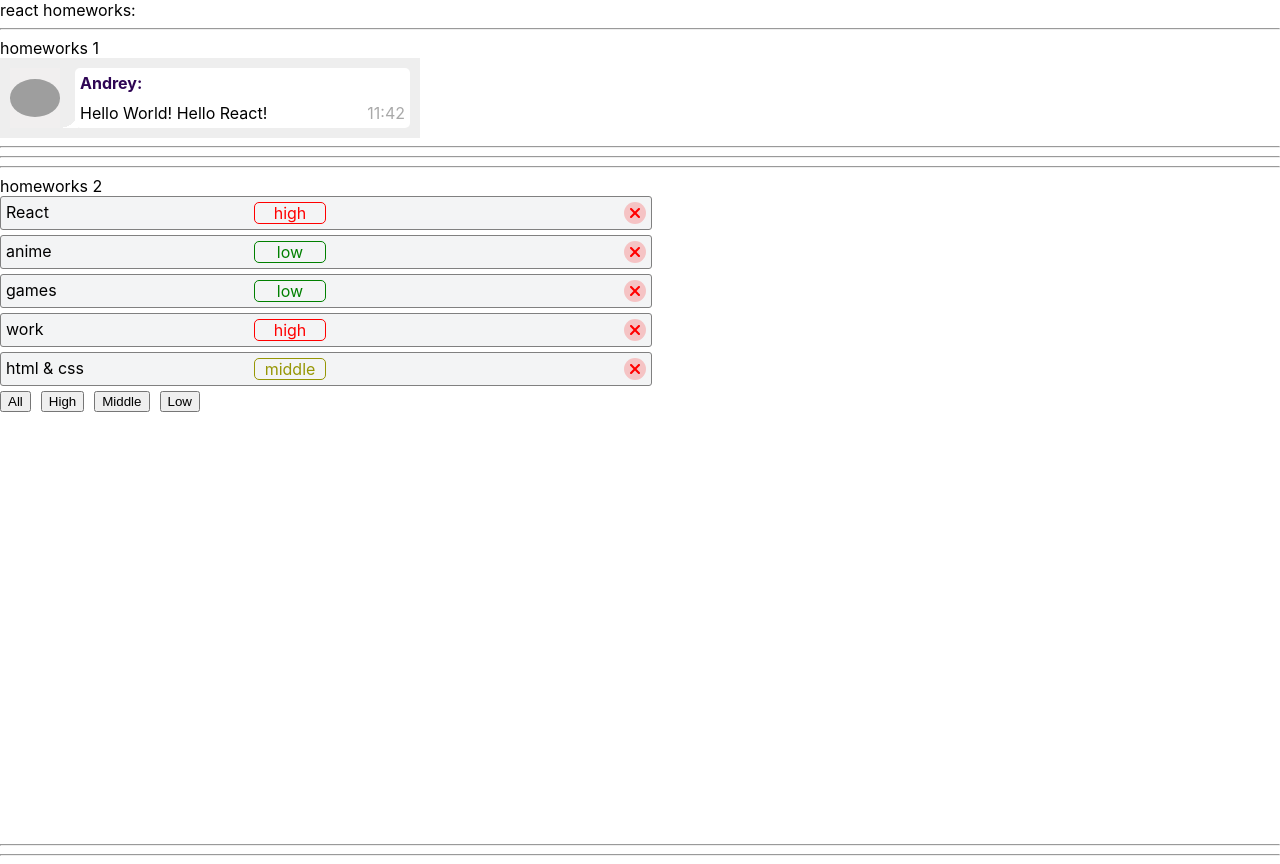
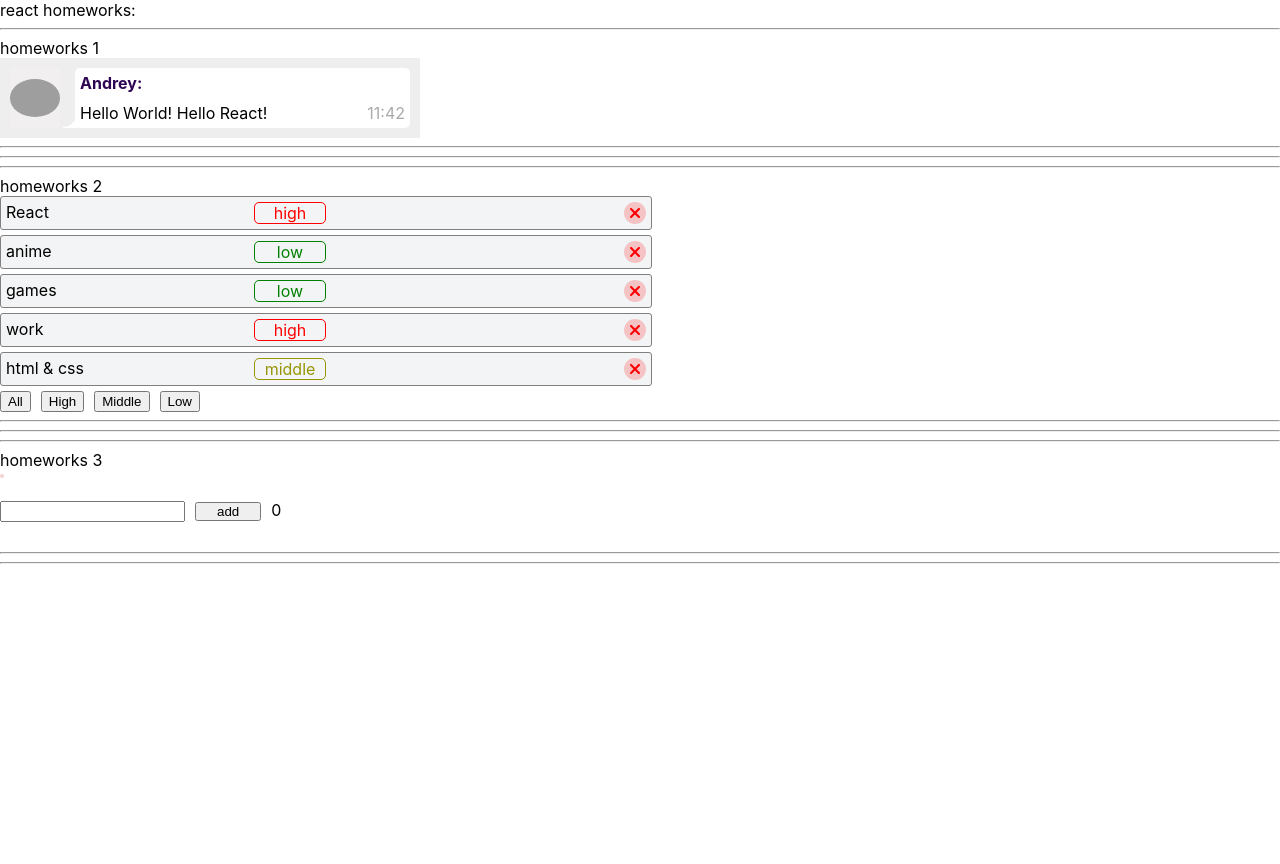
Before and after one commit to Kulish89/homework-by-ignat, a React (Create React App) app: page / in a window 1280 px wide. After the commit the page ends 800 px from the top, so only its background shows below. Built offline with nearby package versions, Linux system fonts and the light colour scheme; grey boxes are pictures that could not be loaded.

Commit message:
add: solution of HW3

```diff
--- a/package.json
+++ b/package.json
@@ -10,10 +10,12 @@
     "@types/node": "^16.11.45",
     "@types/react": "^18.0.15",
     "@types/react-dom": "^18.0.6",
+    "@types/uuid": "^8.3.4",
     "react": "^18.2.0",
     "react-dom": "^18.2.0",
     "react-scripts": "5.0.1",
     "typescript": "^4.7.4",
+    "uuid": "^8.3.2",
     "web-vitals": "^2.1.4"
   },
   "scripts": {
--- a/src/p1-main/m1-ui/u1-app/App.tsx
+++ b/src/p1-main/m1-ui/u1-app/App.tsx
@@ -2,6 +2,7 @@ import React from "react";
 import s from "./App.module.css";
 import HW1 from "../../../p2-homeworks/h1/HW1";
 import HW2 from "../../../p2-homeworks/h2/HW2";
+import HW3 from "../../../p2-homeworks/h3/HW3";
 
 function App() {
   return (
@@ -9,7 +10,7 @@ function App() {
       <div>react homeworks:</div>
       <HW1 />
       <HW2 />
-      {/*<HW3/>*/}
+      <HW3 />
       {/*<HW4/>*/}
       {/*<HW5/>*/}
     </div>
--- a/src/p2-homeworks/h2/Affairs.module.css
+++ b/src/p2-homeworks/h2/Affairs.module.css
@@ -41,9 +41,7 @@
   border: 1px solid green;
   border-radius: 5px;
 }
-.todoList {
-  height: 80vh;
-}
+
 .buttons_container {
   display: flex;
   gap: 10px;
--- a/src/p2-homeworks/h3/Greeting.module.css
+++ b/src/p2-homeworks/h3/Greeting.module.css
@@ -1,7 +1,28 @@
-.someClass {
-
+.input_container {
+  margin: 30px 0;
+  position: relative;
 }
 
-.error {
-    border: 1px solid red;
+.someClass {
+  margin-right: 10px;
 }
+.error_message {
+  position: absolute;
+  top: -26px;
+  left: 0;
+  color: red;
+  background-color: rgb(241, 211, 211);
+  padding: 2px;
+  border-radius: 2px;
+}
+.error_input {
+  margin-right: 10px;
+  border: 2px solid red;
+  border-radius: 2px;
+}
+.button {
+  display: inline-block;
+  padding: 0 20px;
+  cursor: pointer;
+  margin-right: 10px;
+}
--- a/src/p2-homeworks/h3/Greeting.tsx
+++ b/src/p2-homeworks/h3/Greeting.tsx
@@ -1,28 +1,44 @@
-import React from 'react'
-import s from './Greeting.module.css'
+import React from "react";
+import s from "./Greeting.module.css";
 
 type GreetingPropsType = {
-    name: any // need to fix any
-    setNameCallback: any // need to fix any
-    addUser: any // need to fix any
-    error: any // need to fix any
-    totalUsers: any // need to fix any
-}
+  name: string;
+  setNameCallback: (e: React.ChangeEvent<HTMLInputElement>) => void;
+  addUser: () => void;
+  onKeyPressHandler: (e: React.KeyboardEvent<HTMLElement>) => void;
+  error: string;
+  totalUsers: number;
+};
 
-// презентационная компонента (для верстальщика)
-const Greeting: React.FC<GreetingPropsType> = (
-    {name, setNameCallback, addUser, error, totalUsers} // деструктуризация пропсов
-) => {
-    const inputClass = s.error // need to fix with (?:)
+const Greeting: React.FC<GreetingPropsType> = ({
+  name,
+  setNameCallback,
+  addUser,
+  error,
+  totalUsers,
+  onKeyPressHandler,
+}) => {
+  const inputClass = error ? s.error_input : s.someClass;
 
-    return (
-        <div>
-            <input value={name} onChange={setNameCallback} className={inputClass}/>
-            <span>{error}</span>
-            <button onClick={addUser}>add</button>
-            <span>{totalUsers}</span>
-        </div>
-    )
-}
+  return (
+    <div className={s.input_container}>
+      <input
+        value={name}
+        onChange={setNameCallback}
+        className={inputClass}
+        onKeyPress={onKeyPressHandler}
+      />
+      <div className={s.error_message}>{error}</div>
+      <button
+        onClick={addUser}
+        disabled={error ? true : false}
+        className={s.button}
+      >
+        add
+      </button>
+      <span>{totalUsers}</span>
+    </div>
+  );
+};
 
-export default Greeting
+export default Greeting;
--- a/src/p2-homeworks/h3/GreetingContainer.tsx
+++ b/src/p2-homeworks/h3/GreetingContainer.tsx
@@ -1,38 +1,55 @@
-import React, {useState} from 'react'
-import Greeting from './Greeting'
+import React, { ChangeEvent, useState } from "react";
+import Greeting from "./Greeting";
+import { UserType } from "./HW3";
 
 type GreetingContainerPropsType = {
-    users: any // need to fix any
-    addUserCallback: any // need to fix any
+  users: Array<UserType>;
+  addUserCallback: (name: string) => void;
+};
+
+const GreetingContainer: React.FC<GreetingContainerPropsType> = ({
+  users,
+  addUserCallback,
+}) => {
+  const [name, setName] = useState<string>("");
+  const [error, setError] = useState<string>("");
+
+  const setNameCallback = (e: ChangeEvent<HTMLInputElement>) => {
+    setName(e.currentTarget.value);
+    setError("");
+  };
+  const addUser = () => {
+    if (name) {
+      alert(`Hello ${name}!`);
+      addUserCallback(name);
+      setName("");
+    } else {
+      setError("Please write your name!");
     }
-
-// более простой и понятный для новичков
-// function GreetingContainer(props: GreetingPropsType) {
-
-// более современный и удобный для про :)
-// уровень локальной логики
-const GreetingContainer: React.FC<GreetingContainerPropsType> = ({users, addUserCallback}) => { // деструктуризация пропсов
-    const [name, setName] = useState<any>('') // need to fix any
-    const [error, setError] = useState<any>('') // need to fix any
-
-    const setNameCallback = (e: any) => { // need to fix any
-        setName('') // need to fix
+  };
+  const onKeyPressHandler = (e: React.KeyboardEvent<HTMLElement>) => {
+    if (e.charCode === 13) {
+      if (name) {
+        alert(`Hello ${name}!`);
+        addUserCallback(name);
+        setName("");
+      } else {
+        setError("Please write your name!");
       }
-    const addUser = () => {
-        alert(`Hello  !`) // need to fix
     }
-
-    const totalUsers = 0 // need to fix
+  };
+  const totalUsers = users.length;
 
   return (
     <Greeting
       name={name}
       setNameCallback={setNameCallback}
       addUser={addUser}
+      onKeyPressHandler={onKeyPressHandler}
       error={error}
       totalUsers={totalUsers}
     />
-    )
-}
+  );
+};
 
-export default GreetingContainer
+export default GreetingContainer;
--- a/src/p2-homeworks/h3/HW3.tsx
+++ b/src/p2-homeworks/h3/HW3.tsx
@@ -1,34 +1,31 @@
-import React, {useState} from 'react'
-import GreetingContainer from './GreetingContainer'
+import React, { useState } from "react";
+import GreetingContainer from "./GreetingContainer";
+import { v1 } from "uuid";
 
 // types
 export type UserType = {
-    _id: any // need to fix any
-    name: any // need to fix any
-}
+  _id: string;
+  name: string;
+};
 
-// уровень работы с глобальными данными
 function HW3() {
-    const [users, setUsers] = useState<any>([]) // need to fix any
+  const [users, setUsers] = useState<Array<UserType>>([]);
 
-    const addUserCallback = (name: any) => { // need to fix any
-        setUsers([]) // need to fix
-    }
+  const addUserCallback = (name: string) => {
+    setUsers([...users, { _id: v1(), name: name }]);
+  };
 
   return (
     <div>
-            <hr/>
-            homeworks 3
-
-            {/*should work (должно работать)*/}
-            <GreetingContainer users={users} addUserCallback={addUserCallback}/>
-
-            <hr/>
+      <hr />
+      homeworks 3{/*should work (должно работать)*/}
+      <GreetingContainer users={users} addUserCallback={addUserCallback} />
+      <hr />
       {/*для личного творчества, могу проверить*/}
       {/*<AlternativeGreeting/>*/}
-            <hr/>
+      <hr />
     </div>
-    )
+  );
 }
 
-export default HW3
+export default HW3;
```
Also changed, not shown: 1 other file (tests, documents, lock files or other folders). Lines whose indentation alone changed are shown as unchanged.
